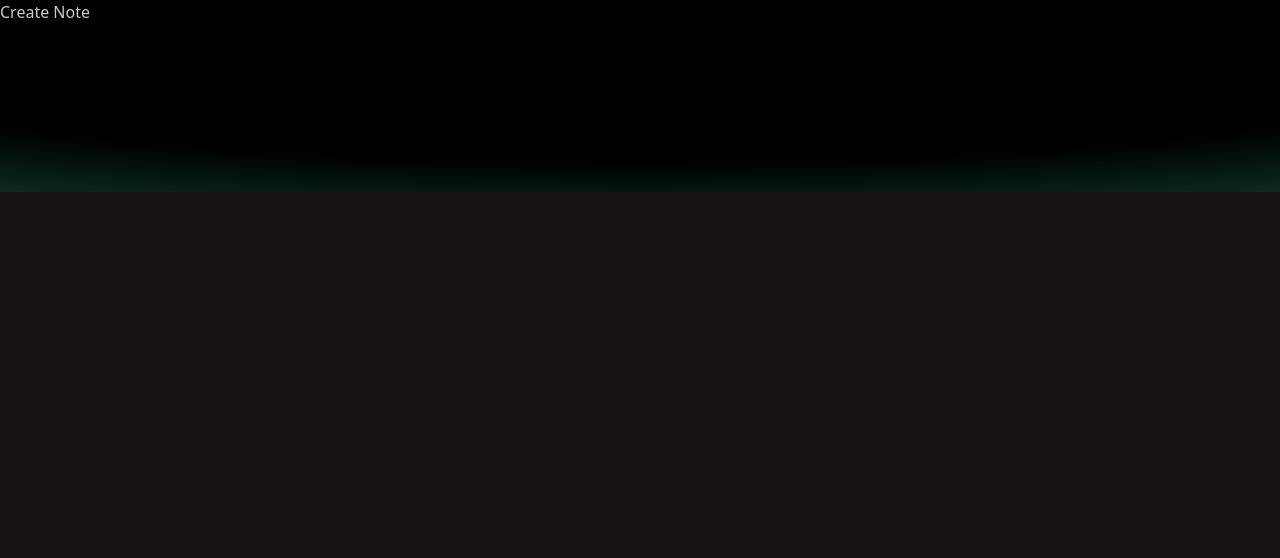
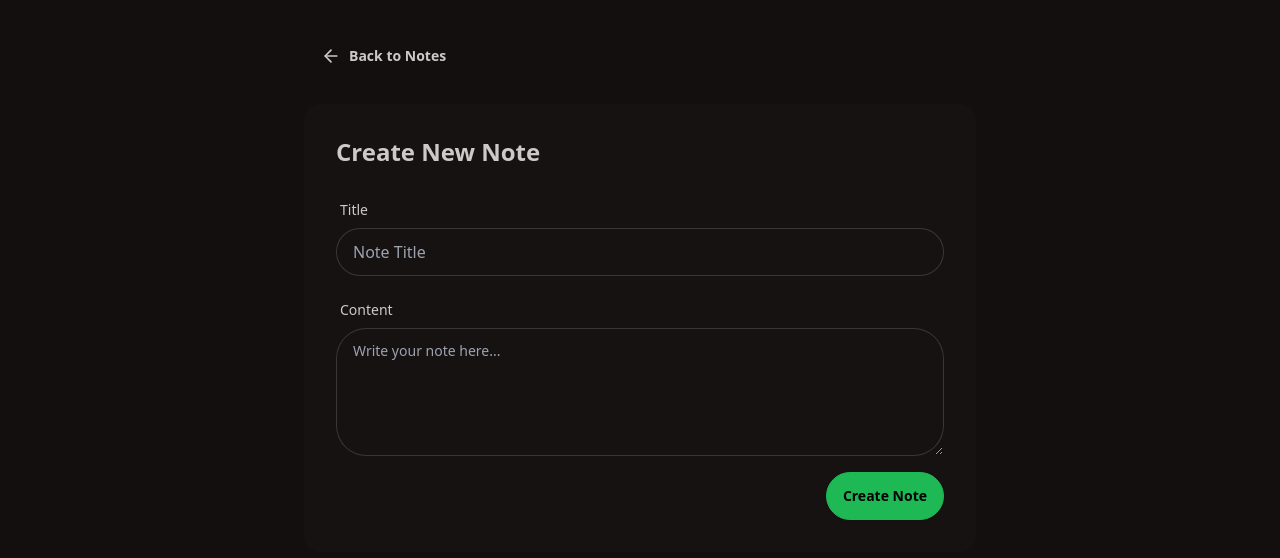
Before and after one commit to m4rkbello/MongoDB_ExpressJS_ReactJS_NodeJS_ThinkBox, a React (Vite) app in the folder frontend/: page /create in a window 1280 px wide. Shown: the top 558 px of the page. Built offline with nearby package versions, Linux system fonts and the light colour scheme.

Commit message:
FRONTEND: ADD CREATE  PAGE, FUNCTIONS AND MORE

```diff
--- a/frontend/src/pages/CreatePage.jsx
+++ b/frontend/src/pages/CreatePage.jsx
@@ -1,11 +1,97 @@
-import React from 'react'
+import { ArrowLeftIcon } from "lucide-react";
+import { useState } from "react";
+import toast from "react-hot-toast";
+import { Link, useNavigate } from "react-router";
+import api from "../lib/axios";
 
 const CreatePage = () => {
+  const [title, setTitle] = useState("");
+  const [content, setContent] = useState("");
+  const [loading, setLoading] = useState(false);
+
+  const navigate = useNavigate();
+
+  const handleSubmit = async (e) => {
+    e.preventDefault();
+
+    if (!title.trim() || !content.trim()) {
+      toast.error("All fields are required");
+      return;
+    }
+
+    setLoading(true);
+    try {
+      await api.post("/notes", {
+        title,
+        content,
+      });
+
+      toast.success("Note created successfully!");
+      navigate("/");
+    } catch (error) {
+      console.log("Error creating note", error);
+      if (error.response.status === 429) {
+        toast.error("Slow down! You're creating notes too fast", {
+          duration: 4000,
+          icon: "💀",
+        });
+      } else {
+        toast.error("Failed to create note");
+      }
+    } finally {
+      setLoading(false);
+    }
+  };
+
   return (
-    <div>
-      <h1>Create  Note</h1>
+    <div className="min-h-screen bg-base-200">
+      <div className="container mx-auto px-4 py-8">
+        <div className="max-w-2xl mx-auto">
+          <Link to={"/"} className="btn btn-ghost mb-6">
+            <ArrowLeftIcon className="size-5" />
+            Back to Notes
+          </Link>
+
+          <div className="card bg-base-100">
+            <div className="card-body">
+              <h2 className="card-title text-2xl mb-4">Create New Note</h2>
+              <form onSubmit={handleSubmit}>
+                <div className="form-control mb-4">
+                  <label className="label">
+                    <span className="label-text">Title</span>
+                  </label>
+                  <input
+                    type="text"
+                    placeholder="Note Title"
+                    className="input input-bordered"
+                    value={title}
+                    onChange={(e) => setTitle(e.target.value)}
+                  />
+                </div>
+
+                <div className="form-control mb-4">
+                  <label className="label">
+                    <span className="label-text">Content</span>
+                  </label>
+                  <textarea
+                    placeholder="Write your note here..."
+                    className="textarea textarea-bordered h-32"
+                    value={content}
+                    onChange={(e) => setContent(e.target.value)}
+                  />
+                </div>
+
+                <div className="card-actions justify-end">
+                  <button type="submit" className="btn btn-primary" disabled={loading}>
+                    {loading ? "Creating..." : "Create Note"}
+                  </button>
+                </div>
+              </form>
+            </div>
+          </div>
+        </div>
+      </div>
     </div>
-  )
-}
-
-export default CreatePage
+  );
+};
+export default CreatePage;
```
